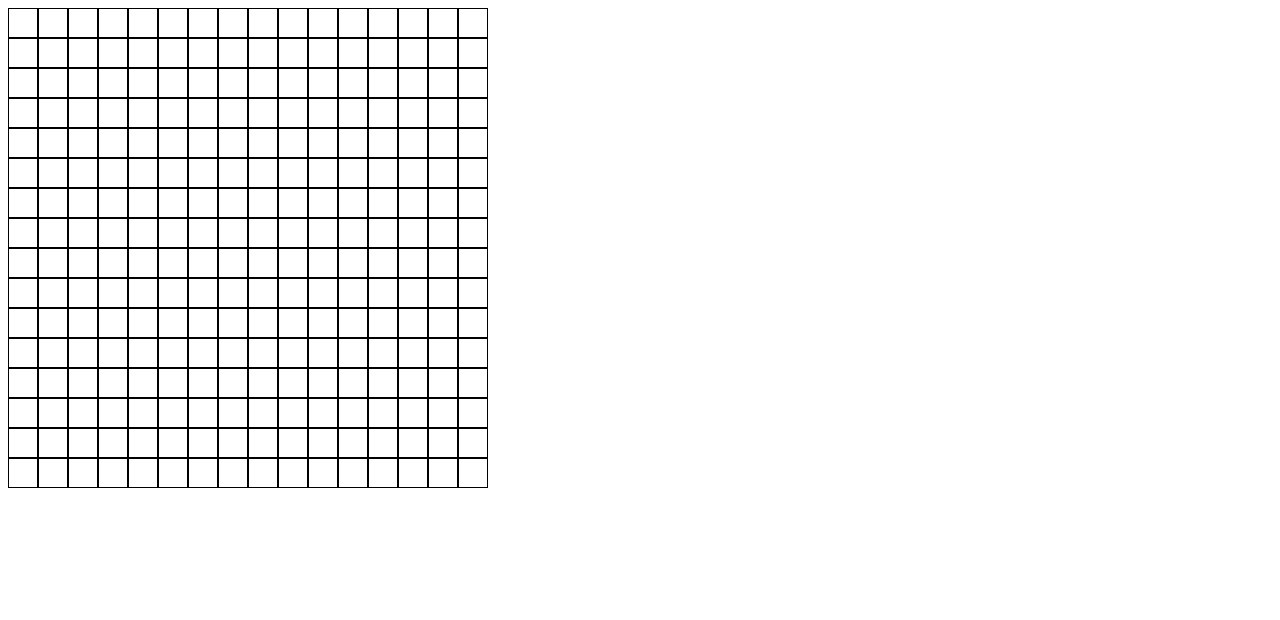
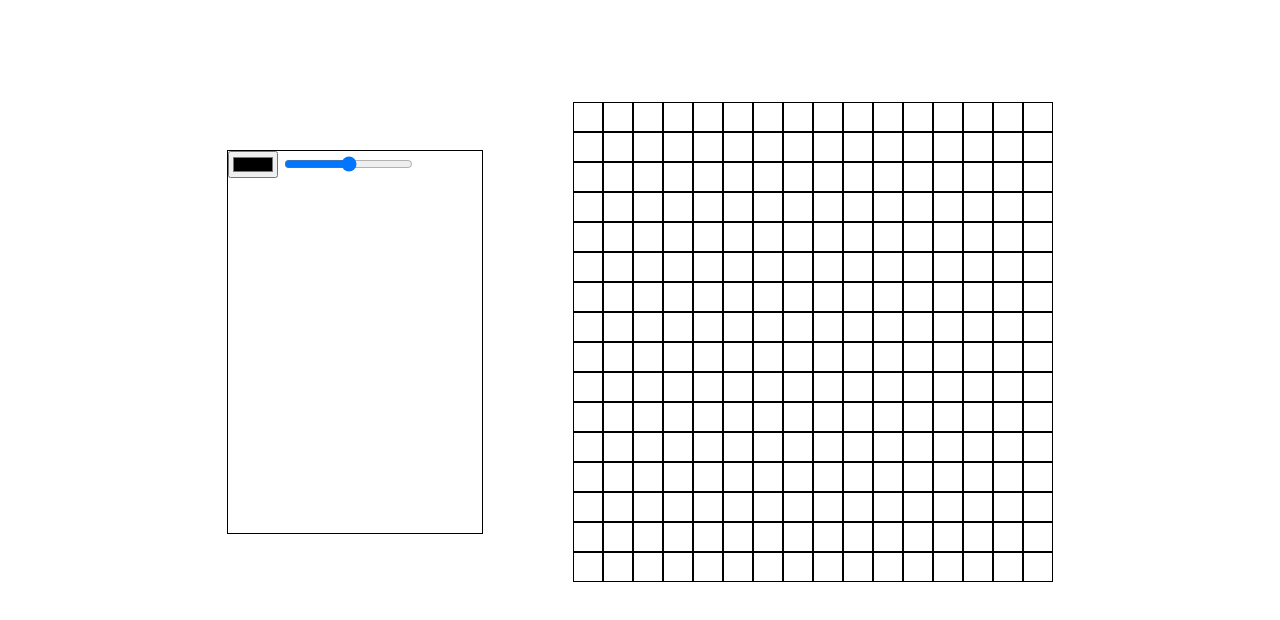
Before and after one commit to Kernius/Etch-a-sketch, a plain HTML site: page index.html in a window 1280 px wide. Drawn offline with Linux system fonts and the light colour scheme.

Commit message:
functionality for choosing color and changing each div background color on hover is done

```diff
--- a/index.html
+++ b/index.html
@@ -11,7 +11,15 @@
 
 <body>
 
+<div id="content">
+<div id="parameters">
+<input type="color" id="color">
+<input type="range" id="range">
+</div>
 <div id="container"></div>
+</div>
+
+
 
 
 </body>
--- a/myscripts.js
+++ b/myscripts.js
@@ -10,20 +10,33 @@ function createSketch () {
 
 createSketch ();
 
+
+
 function paintBoxes () {
+
     const gridBoxes = document.querySelectorAll('#container > div');
     gridBoxes.forEach((item) => {
     item.addEventListener('click', () => {
     gridBoxes.forEach((item) => {
         item.addEventListener('mouseover', () => {
-            item.style.cssText = "background: red;";
-            return;
+            let color = document.querySelector('#color').value;
+            item.style.backgroundColor = color;
+
+
 
     });
     });
     });
     });
 
+
 }
 
+
+
+
+
+
+
+
 paintBoxes ();
--- a/styles.css
+++ b/styles.css
@@ -6,5 +6,19 @@
 #container {
 display: grid;
 grid-template-columns: repeat(16, 30px [col-start]);
-margin: auto;
 }
+
+#content {
+display:flex;
+justify-content:center;
+align-items:center;
+margin-top:8vw;
+}
+
+#parameters {
+border: 1px solid black;
+height:30vw;
+width:20vw;
+margin-right:7vw;
+
+}
```
